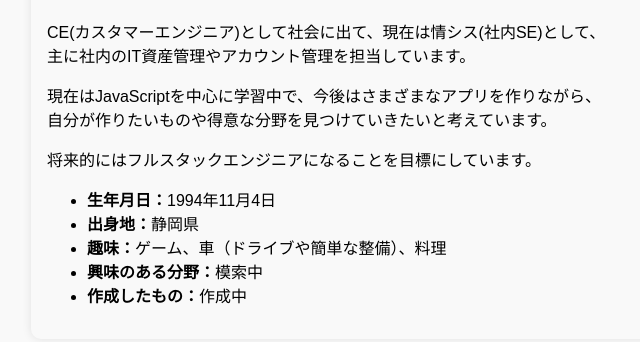
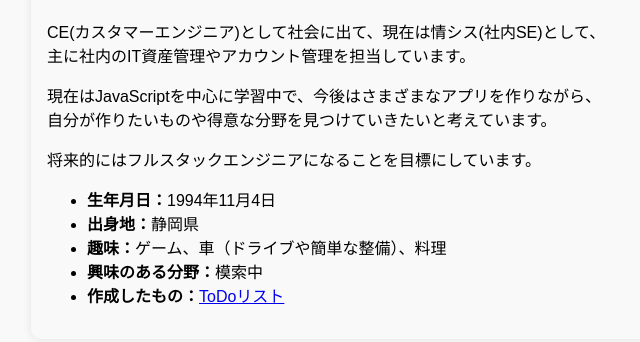
Before and after one commit to Yuuki-Takahashi-1104/yuuki.takahashi, a plain HTML site: page index.html in a window 1280 px wide. Shown: the part 118-460 px from the top of the page, without its empty margins (293-933 px from the left). Drawn offline with Linux system fonts and the light colour scheme.

Commit message:
Update index.html
ToDoリストを「作成したもの」に追加

```diff
--- a/index.html
+++ b/index.html
@@ -21,7 +21,7 @@
     <li><strong>出身地：</strong>静岡県</li>
     <li><strong>趣味：</strong>ゲーム、車（ドライブや簡単な整備）、料理</li>
     <li><strong>興味のある分野：</strong>模索中</li>
-    <li><strong>作成したもの：</strong>作成中</li>
+    <li><strong>作成したもの：</strong><a href="https://yuuki-takahashi-1104.github.io/ToDo-apps/">ToDoリスト</a></li>
   </ul>
 </body>
 </html>
```
